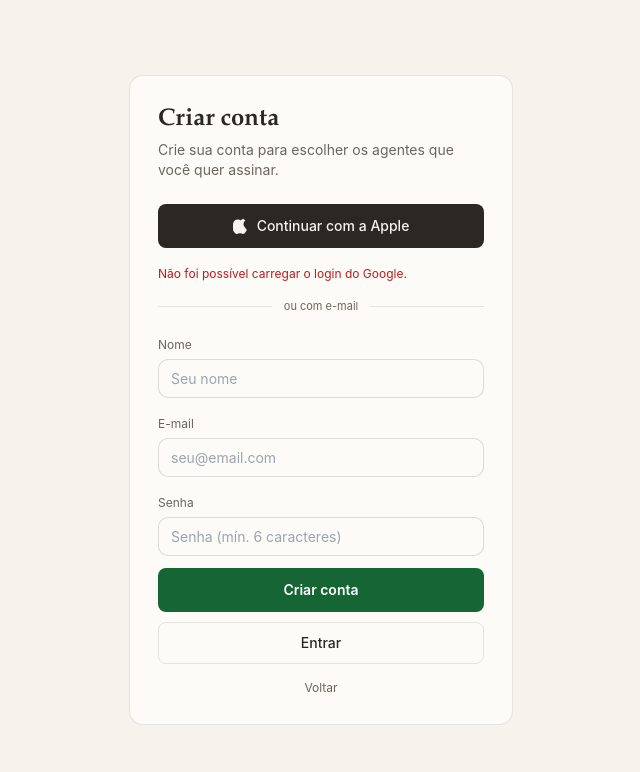
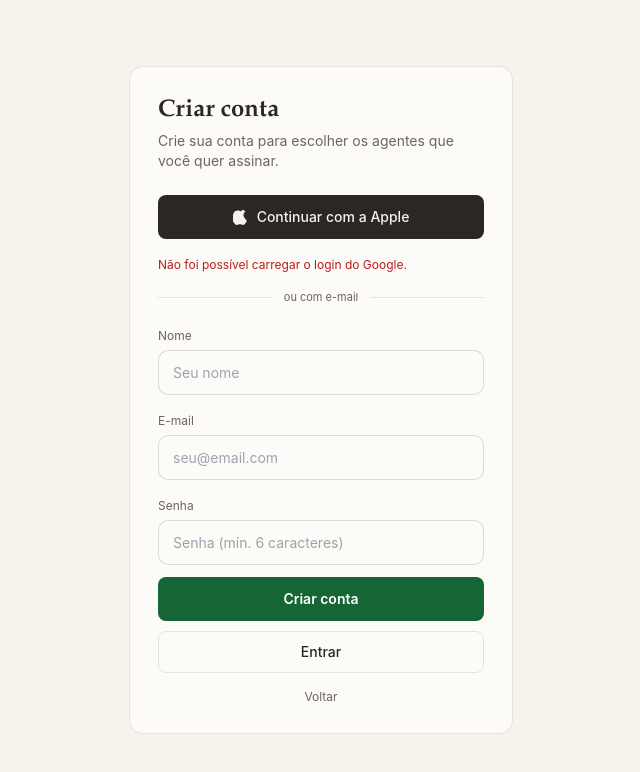
Before and after one commit to Carlitobaessa-ui/empresarial-ai-board, a React (Vite) app in the folder frontend/: page /#/signup in a window 1280 px wide. Shown: the top 772 px of the page, without its empty margins (319-959 px from the left). Built offline with nearby package versions, Linux system fonts and the light colour scheme; no server answers.

Commit message:
Adjust padding in index.css

```diff
--- a/frontend/src/index.css
+++ b/frontend/src/index.css
@@ -17,7 +17,7 @@ body {
   background: #FCFBF7;
   border: 1px solid rgba(30, 27, 23, 0.14);
   border-radius: 10px;
-  padding: 8px 12px;
+  padding: 11px 14px;
   font-size: 14px;
   color: #2B2823;
   outline: none;
```
